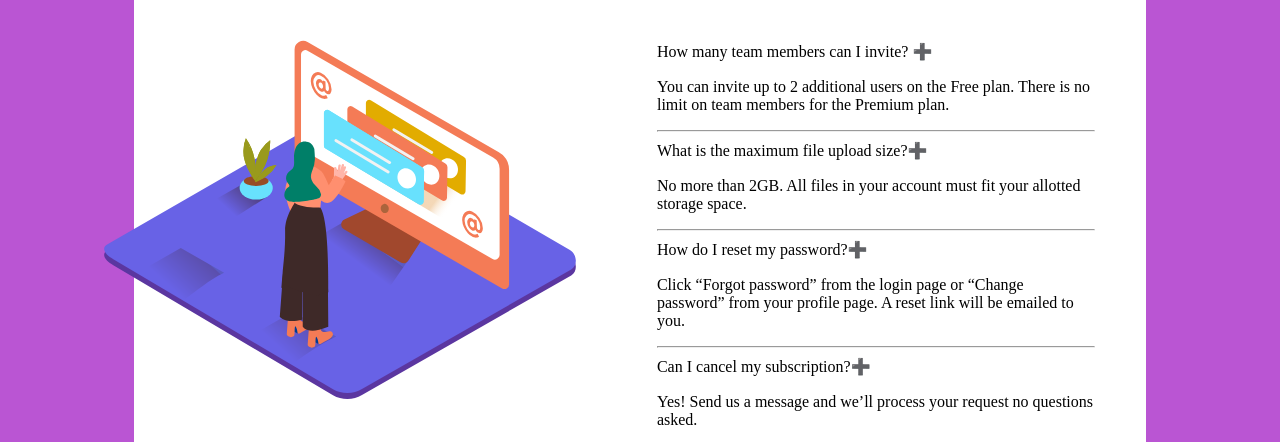
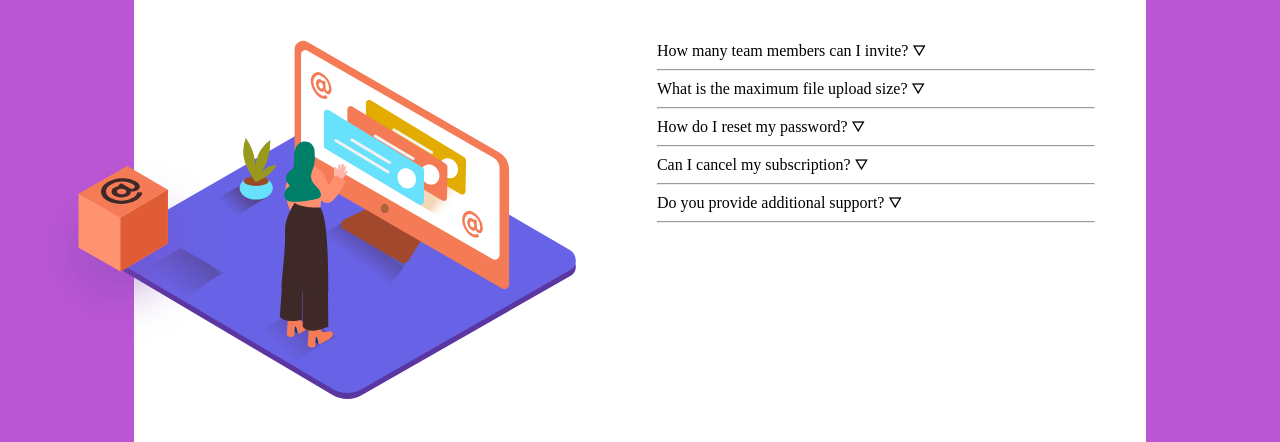
Before and after one commit to gosag15/FAQ-Page, a plain HTML site: page index.html in a window 1280 px wide. Shown: the part 352-794 px from the top of the page. Drawn offline with nearby package versions, Linux system fonts and the light colour scheme.

Commit message:
Questions hidden on page load

```diff
--- a/app.js
+++ b/app.js
@@ -1,6 +1,6 @@
-const questions = document.querySelectorAll(".accordion");
+const questions = document.querySelectorAll(".accordion");//selects all questions
 function revealAnswer(){
-    const Answer = this.nextElementSibling;
+    const Answer = this.nextElementSibling;//selects the answer for each question
     if(Answer.style.display === "block"){
         Answer.style.display = "none"
     }else{
--- a/index.html
+++ b/index.html
@@ -15,36 +15,37 @@
   <div class = "inner-layer">
       <div class = "image-container">
         <img src="images/illustration-woman-online-desktop.svg" alt="">
+        <img class = "orange-box" src="images/illustration-box-desktop.svg" alt="">
       </div>
       <div class = "faq-container">
         <div>
           <h1 class = "FAQ-header">FAQ</h1>
         </div>
         <div class = "faq-layer">
-          <button class= "question0 accordion" id= "q">How many team members can I invite? </button>
-          <p class = "response0 visible" id= "r">You can invite up to 2 additional users on the Free plan. There is no limit on
+          <button class= "accordion">How many team members can I invite? &#9947</button>
+          <p class = "visible">You can invite up to 2 additional users on the Free plan. There is no limit on
           team members for the Premium plan.</p>
           <hr>
         </div>
         <div class = "faq-layer">
-          <button class= "question1 accordion" id= "q">What is the maximum file upload size?</button>
-          <p class = "response1 visible" id= "r">No more than 2GB. All files in your account must fit your allotted storage space.</p>
+          <button class= "accordion">What is the maximum file upload size? &#9947</button>
+          <p class = "visible">No more than 2GB. All files in your account must fit your allotted storage space.</p>
           <hr>
         </div>
         <div class = "faq-layer">
-          <button class= "question2 accordion" id= "q">How do I reset my password?</button>
-          <p class = "response2 visible" id= "r">Click “Forgot password” from the login page or “Change password” from your profile page.
+          <button class= "accordion">How do I reset my password? &#9947</button>
+          <p class = "visible">Click “Forgot password” from the login page or “Change password” from your profile page.
           A reset link will be emailed to you.</p>
           <hr>
         </div>
         <div class = "faq-layer">
-          <button class= "question3 accordion" id= "q">Can I cancel my subscription?</button>
-          <p class = "response3 visible" id= "r">Yes! Send us a message and we’ll process your request no questions asked.</p>
+          <button class= "accordion">Can I cancel my subscription? &#9947</button>
+          <p class = "visible">Yes! Send us a message and we’ll process your request no questions asked.</p>
           <hr>
         </div>
         <div class = "faq-layer">
-          <button class= "question4 accordion" id= "q">Do you provide additional support?</button>
-          <p class = "response4 visible" id= "r">Chat and email support is available 24/7. Phone lines are open during normal business hours.</p>
+          <button class= "accordion">Do you provide additional support? &#9947</button>
+          <p class = "visible">Chat and email support is available 24/7. Phone lines are open during normal business hours.</p>
           <hr>
         </div>
     </div>
@@ -53,6 +54,7 @@
     Challenge by <a href="https://www.frontendmentor.io?ref=challenge" target="_blank">Frontend Mentor</a>.
     Coded by <a href="#">Gabriel</a>.
   </div>
+  <script src="https://ajax.googleapis.com/ajax/libs/jquery/3.6.0/jquery.min.js"></script>
   <script src="app.js"></script>
 </body>
 
--- a/styles.css
+++ b/styles.css
@@ -23,6 +23,11 @@ hr{
     display: flex;
     border-radius: 2%;
 }
+@media (max-width: 768px){
+    .inner-layer{
+        flex-direction: column;
+    }
+}
 
 .FAQ-header{
     margin-right: 100%;
@@ -33,7 +38,10 @@ hr{
     padding-bottom: 10%;
     padding-left: 0%;
     transform: translateX(-30px);
-    width: 100%;
+    flex: 1;
+}
+.orange-box{
+    transform: translate(-40%, -130%)
 }
 .faq-container{
     padding: 10% 5%;
@@ -48,14 +56,6 @@ hr{
     padding-left: 0px;
 }
 
-.accordion:after {
-    content: '\02795'; /* Unicode character for "plus" sign (+) */
-  }
-
-.active:after {
-    content: "\2796"; /* Unicode character for "minus" sign (-) */
-  }
-
 .visible{
-    display:visible;
+    display:none;
 }
```
Also changed, not shown: 1 other file.
